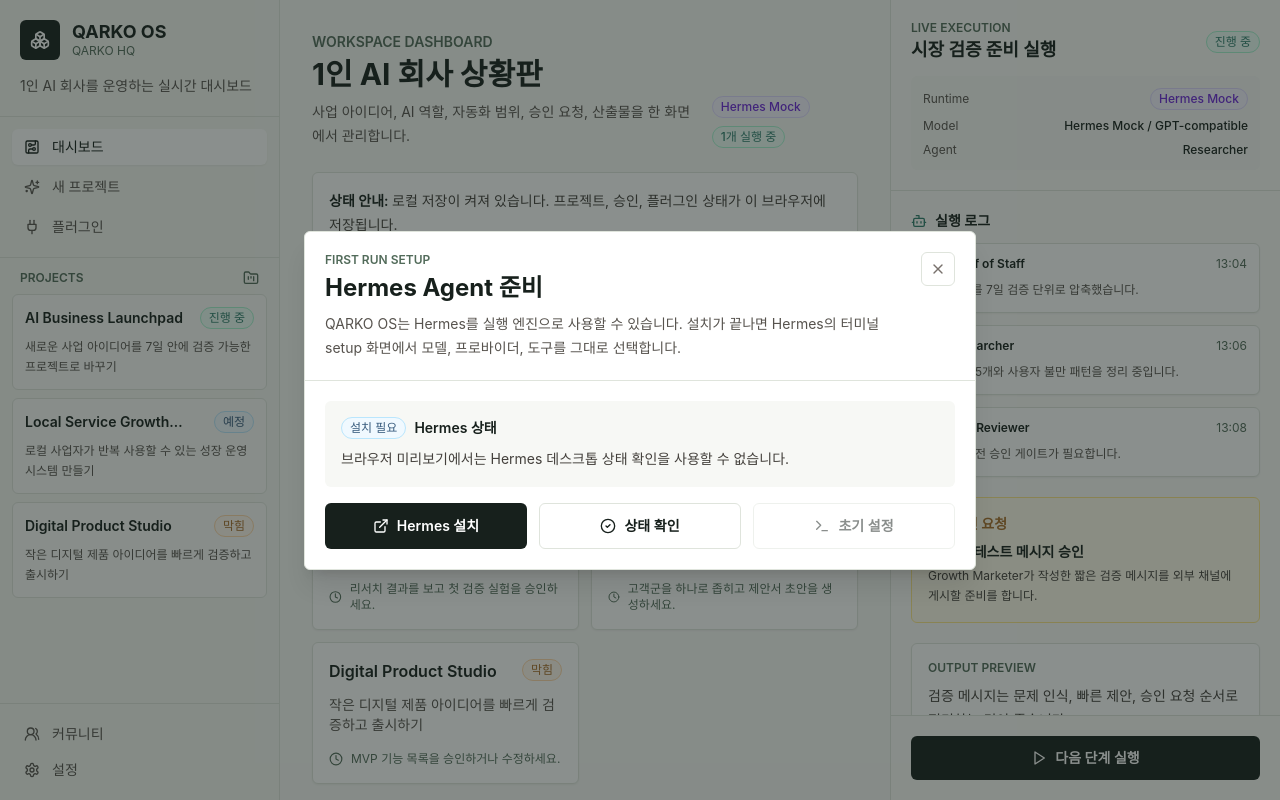
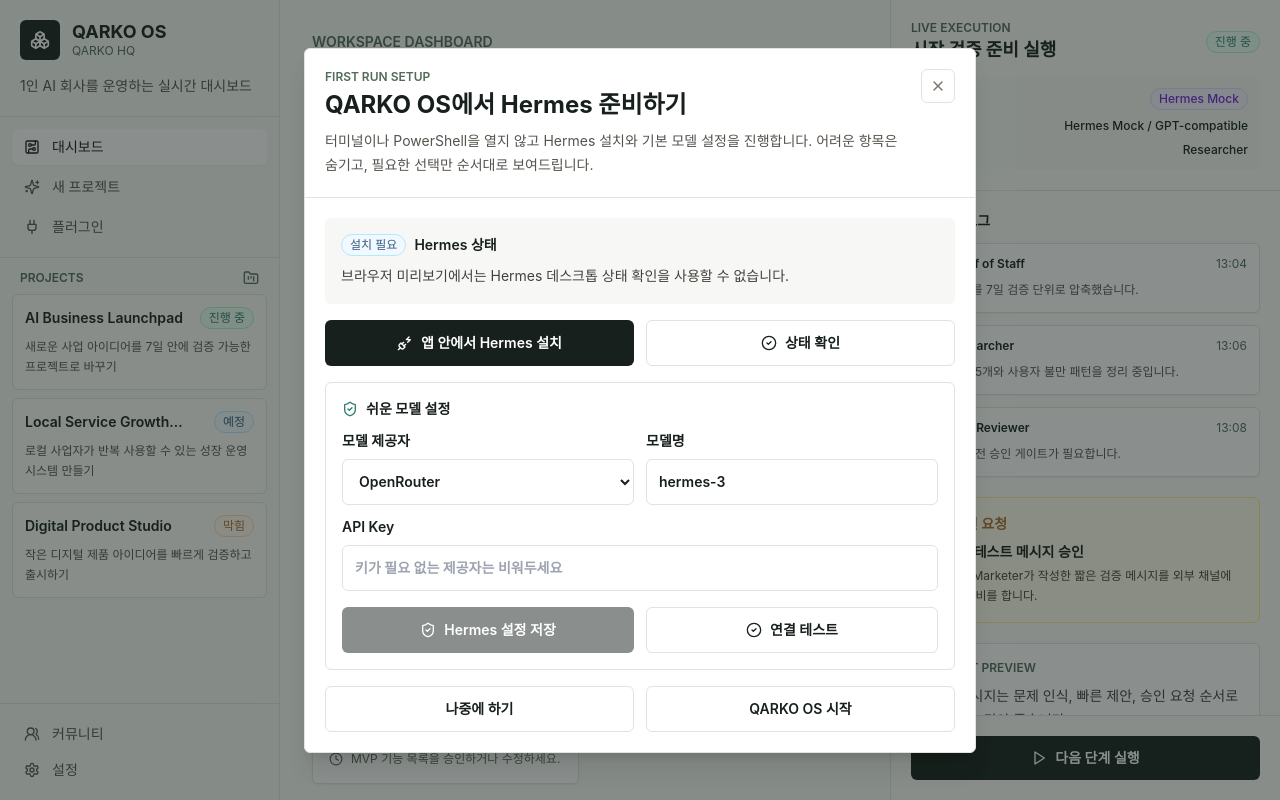
Before and after one commit to qarko/qarko-os, a React (Vite) app: page / in a window 1280 px wide. Built offline with nearby package versions, Linux system fonts and the light colour scheme; no server answers; the HTML template or start-up script is replaced by a standard one.

Commit message:
feat: move hermes setup into app ui

```diff
--- a/src/components/onboarding/HermesOnboarding.tsx
+++ b/src/components/onboarding/HermesOnboarding.tsx
@@ -1,4 +1,4 @@
-import { CheckCircle2, ExternalLink, Terminal, X } from "lucide-react";
+import { CheckCircle2, PlugZap, ShieldCheck, X } from "lucide-react";
 import { useEffect } from "react";
 import { useQarkoStore } from "../../store/useQarkoStore";
 import { StatusBadge } from "../ui/StatusBadge";
@@ -8,11 +8,17 @@
     checkHermesInstall,
     dismissHermesOnboarding,
     hermesExecutablePath,
+    hermesConnection,
     hermesInstallMessage,
     hermesInstallStatus,
+    hermesSetupOutput,
+    hermesSetupProvider,
     installHermesDesktop,
-    openHermesSetupTerminal,
+    saveHermesGuidedSetup,
     showHermesOnboarding,
+    testHermesRuntime,
+    updateHermesConnection,
+    updateHermesSetupProvider,
   } = useQarkoStore();
 
   useEffect(() => {
@@ -32,9 +38,9 @@
         <div className="flex items-start justify-between gap-4 border-b border-line p-5">
           <div>
             <p className="text-xs font-semibold uppercase tracking-normal text-moss">First run setup</p>
-            <h2 className="mt-1 text-2xl font-bold text-ink">Hermes Agent 준비</h2>
+            <h2 className="mt-1 text-2xl font-bold text-ink">QARKO OS에서 Hermes 준비하기</h2>
             <p className="mt-2 text-sm leading-6 text-stone-600">
-              QARKO OS는 Hermes를 실행 엔진으로 사용할 수 있습니다. 설치가 끝나면 Hermes의 터미널 setup 화면에서 모델, 프로바이더, 도구를 그대로 선택합니다.
+              터미널이나 PowerShell을 열지 않고 Hermes 설치와 기본 모델 설정을 진행합니다. 어려운 항목은 숨기고, 필요한 선택만 순서대로 보여드립니다.
             </p>
           </div>
           <button
@@ -59,14 +65,14 @@
             {hermesExecutablePath ? <p className="mt-2 break-all text-xs text-stone-500">{hermesExecutablePath}</p> : null}
           </div>
 
-          <div className="grid gap-3 sm:grid-cols-3">
+          <div className="grid gap-3 sm:grid-cols-2">
             <button
               onClick={installHermesDesktop}
               disabled={installing}
               className="inline-flex items-center justify-center gap-2 rounded-md bg-ink px-4 py-3 text-sm font-semibold text-white hover:bg-moss disabled:cursor-not-allowed disabled:opacity-60"
             >
-              <ExternalLink className="h-4 w-4" />
-              Hermes 설치
+              <PlugZap className="h-4 w-4" />
+              앱 안에서 Hermes 설치
             </button>
             <button
               onClick={checkHermesInstall}
@@ -75,13 +81,91 @@
               <CheckCircle2 className="h-4 w-4" />
               상태 확인
             </button>
+          </div>
+
+          <div className="rounded-md border border-line p-4">
+            <div className="mb-3 flex items-center gap-2">
+              <ShieldCheck className="h-4 w-4 text-signal" />
+              <h3 className="text-sm font-semibold text-ink">쉬운 모델 설정</h3>
+            </div>
+            <div className="grid gap-3 sm:grid-cols-2">
+              <label className="grid gap-2 text-sm font-semibold text-ink">
+                모델 제공자
+                <select
+                  value={hermesSetupProvider}
+                  onChange={(event) => updateHermesSetupProvider(event.target.value)}
+                  className="rounded-md border border-line bg-white px-3 py-3 text-sm text-ink outline-none focus:border-signal"
+                >
+                  <option value="openrouter">OpenRouter</option>
+                  <option value="openai">OpenAI</option>
+                  <option value="anthropic">Anthropic / Claude</option>
+                  <option value="nous">Nous Portal</option>
+                  <option value="custom">직접 입력</option>
+                </select>
+              </label>
+              <label className="grid gap-2 text-sm font-semibold text-ink">
+                모델명
+                <input
+                  value={hermesConnection.modelName}
+                  onChange={(event) => updateHermesConnection({ modelName: event.target.value })}
+                  placeholder="openrouter/anthropic/claude-sonnet-4"
+                  className="rounded-md border border-line bg-white px-3 py-3 text-sm text-ink outline-none focus:border-signal"
+                />
+              </label>
+              <label className="grid gap-2 text-sm font-semibold text-ink sm:col-span-2">
+                API Key
+                <input
+                  type="password"
+                  value={hermesConnection.apiKey}
+                  onChange={(event) => updateHermesConnection({ apiKey: event.target.value })}
+                  placeholder="키가 필요 없는 제공자는 비워두세요"
+                  className="rounded-md border border-line bg-white px-3 py-3 text-sm text-ink outline-none focus:border-signal"
+                />
+              </label>
+              {hermesSetupProvider === "custom" ? (
+                <label className="grid gap-2 text-sm font-semibold text-ink sm:col-span-2">
+                  API 주소
+                  <input
+                    value={hermesConnection.endpoint}
+                    onChange={(event) => updateHermesConnection({ endpoint: event.target.value })}
+                    placeholder="http://localhost:11434/v1"
+                    className="rounded-md border border-line bg-white px-3 py-3 text-sm text-ink outline-none focus:border-signal"
+                  />
+                </label>
+              ) : null}
+            </div>
+            <div className="mt-4 grid gap-3 sm:grid-cols-2">
+              <button
+                onClick={saveHermesGuidedSetup}
+                disabled={!installed}
+                className="inline-flex items-center justify-center gap-2 rounded-md bg-ink px-4 py-3 text-sm font-semibold text-white hover:bg-moss disabled:cursor-not-allowed disabled:opacity-50"
+              >
+                <ShieldCheck className="h-4 w-4" />
+                Hermes 설정 저장
+              </button>
+              <button
+                onClick={testHermesRuntime}
+                className="inline-flex items-center justify-center gap-2 rounded-md border border-line bg-white px-4 py-3 text-sm font-semibold text-ink hover:bg-panel"
+              >
+                <CheckCircle2 className="h-4 w-4" />
+                연결 테스트
+              </button>
+            </div>
+            {hermesSetupOutput ? <pre className="mt-3 max-h-28 overflow-auto rounded-md bg-panel p-3 text-xs leading-5 text-stone-600">{hermesSetupOutput}</pre> : null}
+          </div>
+
+          <div className="grid gap-3 sm:grid-cols-2">
             <button
-              onClick={openHermesSetupTerminal}
-              disabled={!installed}
-              className="inline-flex items-center justify-center gap-2 rounded-md border border-line bg-white px-4 py-3 text-sm font-semibold text-ink hover:bg-panel disabled:cursor-not-allowed disabled:opacity-50"
+              onClick={dismissHermesOnboarding}
+              className="inline-flex items-center justify-center gap-2 rounded-md border border-line bg-white px-4 py-3 text-sm font-semibold text-ink hover:bg-panel"
             >
-              <Terminal className="h-4 w-4" />
-              초기 설정
+              나중에 하기
+            </button>
+            <button
+              onClick={dismissHermesOnboarding}
+              className="inline-flex items-center justify-center gap-2 rounded-md border border-line bg-white px-4 py-3 text-sm font-semibold text-ink hover:bg-panel"
+            >
+              QARKO OS 시작
             </button>
           </div>
         </div>
--- a/src/components/settings/SettingsPanel.tsx
+++ b/src/components/settings/SettingsPanel.tsx
@@ -1,4 +1,4 @@
-import { CheckCircle2, CloudDownload, CloudUpload, KeyRound, PlugZap, RotateCcw, Save, Server, Terminal } from "lucide-react";
+import { CheckCircle2, CloudDownload, CloudUpload, KeyRound, PlugZap, RotateCcw, Save, Server, ShieldCheck } from "lucide-react";
 import { useQarkoStore } from "../../store/useQarkoStore";
 import { SectionHeader } from "../ui/SectionHeader";
 import { StatusBadge } from "../ui/StatusBadge";
@@ -12,13 +12,14 @@
     hermesInstallMessage,
     hermesInstallStatus,
     hermesMessage,
+    hermesSetupOutput,
+    hermesSetupProvider,
     hermesStatus,
     checkHermesInstall,
     installHermesDesktop,
     loadFromCloud,
-    openHermesCliTerminal,
-    openHermesSetupTerminal,
     resetWorkspace,
+    saveHermesGuidedSetup,
     saveToCloud,
     setSyncEndpoint,
     testHermesRuntime,
@@ -26,6 +27,7 @@
     syncError,
     syncStatus,
     updateHermesConnection,
+    updateHermesSetupProvider,
   } = useQarkoStore();
   const isSyncing = syncStatus === "syncing";
   const isTestingHermes = hermesStatus === "testing";
@@ -139,9 +141,9 @@
       </section>
 
       <section className="mt-5 rounded-md border border-line bg-white p-5 shadow-sm">
-        <SectionHeader title="Hermes 설치와 초기 설정" eyebrow="Desktop setup" />
+        <SectionHeader title="Hermes 설치와 쉬운 설정" eyebrow="Desktop setup" />
         <div className="mb-4 flex flex-wrap items-center gap-2">
-          <Terminal className="h-4 w-4 text-signal" />
+          <ShieldCheck className="h-4 w-4 text-signal" />
           <StatusBadge
             tone={hermesInstalled ? "completed" : hermesInstallStatus === "error" ? "failed" : hermesInstallStatus === "installing" ? "running" : "planned"}
             label={hermesInstalled ? "설치됨" : hermesInstallStatus === "installing" ? "설치 중" : hermesInstallStatus === "error" ? "오류" : "확인 필요"}
@@ -162,25 +164,55 @@
             className="inline-flex items-center gap-2 rounded-md bg-ink px-4 py-3 text-sm font-semibold text-white hover:bg-moss"
           >
             <PlugZap className="h-4 w-4" />
-            Hermes 자동 설치
-          </button>
-          <button
-            onClick={openHermesSetupTerminal}
-            disabled={!hermesInstalled}
-            className="inline-flex items-center gap-2 rounded-md border border-line bg-white px-4 py-3 text-sm font-semibold text-ink hover:bg-panel disabled:cursor-not-allowed disabled:opacity-50"
-          >
-            <Terminal className="h-4 w-4" />
-            초기 설정 열기
-          </button>
-          <button
-            onClick={openHermesCliTerminal}
-            disabled={!hermesInstalled}
-            className="inline-flex items-center gap-2 rounded-md border border-line bg-white px-4 py-3 text-sm font-semibold text-ink hover:bg-panel disabled:cursor-not-allowed disabled:opacity-50"
-          >
-            <Terminal className="h-4 w-4" />
-            Hermes 실행
+            앱 안에서 Hermes 설치
           </button>
         </div>
+        <div className="mt-4 grid gap-3 lg:grid-cols-[180px_1fr_1fr]">
+          <label className="grid gap-2 text-sm font-semibold text-ink">
+            제공자
+            <select
+              value={hermesSetupProvider}
+              onChange={(event) => updateHermesSetupProvider(event.target.value)}
+              className="rounded-md border border-line bg-white px-3 py-3 text-sm text-ink outline-none focus:border-signal"
+            >
+              <option value="openrouter">OpenRouter</option>
+              <option value="openai">OpenAI</option>
+              <option value="anthropic">Anthropic / Claude</option>
+              <option value="nous">Nous Portal</option>
+              <option value="custom">직접 입력</option>
+            </select>
+          </label>
+          <label className="grid gap-2 text-sm font-semibold text-ink">
+            모델명
+            <input
+              value={hermesConnection.modelName}
+              onChange={(event) => updateHermesConnection({ modelName: event.target.value })}
+              placeholder="openrouter/anthropic/claude-sonnet-4"
+              className="rounded-md border border-line bg-white px-3 py-3 text-sm text-ink outline-none focus:border-signal"
+            />
+          </label>
+          <label className="grid gap-2 text-sm font-semibold text-ink">
+            API Key
+            <input
+              type="password"
+              value={hermesConnection.apiKey}
+              onChange={(event) => updateHermesConnection({ apiKey: event.target.value })}
+              placeholder="필요한 경우 입력"
+              className="rounded-md border border-line bg-white px-3 py-3 text-sm text-ink outline-none focus:border-signal"
+            />
+          </label>
+        </div>
+        <div className="mt-4 flex flex-wrap gap-2">
+          <button
+            onClick={saveHermesGuidedSetup}
+            disabled={!hermesInstalled}
+            className="inline-flex items-center gap-2 rounded-md bg-ink px-4 py-3 text-sm font-semibold text-white hover:bg-moss disabled:cursor-not-allowed disabled:opacity-50"
+          >
+            <ShieldCheck className="h-4 w-4" />
+            Hermes 설정 저장
+          </button>
+        </div>
+        {hermesSetupOutput ? <pre className="mt-3 max-h-32 overflow-auto rounded-md bg-panel p-3 text-xs leading-5 text-stone-600">{hermesSetupOutput}</pre> : null}
       </section>
 
       <section className="mt-5 rounded-md border border-line bg-white p-5 shadow-sm">
--- a/src/store/useQarkoStore.ts
+++ b/src/store/useQarkoStore.ts
@@ -1,9 +1,8 @@
 import { create } from "zustand";
 import { createJSONStorage, persist } from "zustand/middleware";
 import {
+  configureHermesGuidedSetup,
   getHermesDesktopStatus,
-  openHermesCli,
-  openHermesSetup,
   startHermesInstall,
 } from "../adapters/hermesDesktop";
 import { testHermesConnection } from "../adapters/hermesRuntime";
@@ -55,6 +54,8 @@
   hermesInstallStatus: HermesInstallStatus;
   hermesExecutablePath?: string;
   hermesInstallMessage: string;
+  hermesSetupProvider: string;
+  hermesSetupOutput: string;
   showHermesOnboarding: boolean;
   selectProject: (projectId: string) => void;
   setView: (view: AppView) => void;
@@ -71,8 +72,8 @@
   testHermesRuntime: () => Promise<void>;
   checkHermesInstall: () => Promise<void>;
   installHermesDesktop: () => Promise<void>;
-  openHermesSetupTerminal: () => Promise<void>;
-  openHermesCliTerminal: () => Promise<void>;
+  updateHermesSetupProvider: (provider: string) => void;
+  saveHermesGuidedSetup: () => Promise<void>;
   dismissHermesOnboarding: () => void;
 }
 
@@ -259,6 +260,8 @@
       hermesAvailableModels: [],
       hermesInstallStatus: "unknown",
       hermesInstallMessage: "Hermes 설치 상태를 확인하지 않았습니다.",
+      hermesSetupProvider: "openrouter",
+      hermesSetupOutput: "",
       showHermesOnboarding: true,
       selectProject: (projectId) => set({ selectedProjectId: projectId, view: "project" }),
       setView: (view) => set({ view }),
@@ -411,15 +414,15 @@
       installHermesDesktop: async () => {
         set({
           hermesInstallStatus: "installing",
-          hermesInstallMessage: "Hermes 설치 터미널을 여는 중입니다.",
+          hermesInstallMessage: "QARKO OS 안에서 Hermes를 설치하는 중입니다. 몇 분 정도 걸릴 수 있습니다.",
           actionNotice: "Hermes 공식 Windows installer를 실행합니다.",
         });
         try {
           const message = await startHermesInstall();
           set({
-            hermesInstallStatus: "installing",
-            hermesInstallMessage: `${message} 설치가 끝나면 상태 확인을 눌러주세요.`,
-            actionNotice: "Hermes 설치 터미널을 열었습니다. 설치 완료 후 초기 설정을 진행하세요.",
+            hermesInstallStatus: "installed",
+            hermesInstallMessage: message,
+            actionNotice: "Hermes 설치가 완료되었습니다. 이제 QARKO OS 안에서 모델 설정을 진행하세요.",
           });
         } catch (error) {
           set({
@@ -429,32 +432,38 @@
           });
         }
       },
-      openHermesSetupTerminal: async () => {
+      updateHermesSetupProvider: (provider) =>
+        set({
+          hermesSetupProvider: provider,
+          hermesSetupOutput: "",
+          actionNotice: "Hermes 모델 제공자를 선택했습니다.",
+        }),
+      saveHermesGuidedSetup: async () => {
+        const state = get();
+        set({
+          hermesInstallMessage: "Hermes 설정을 저장하는 중입니다.",
+          hermesSetupOutput: "",
+          actionNotice: "Hermes 모델 설정을 앱 안에서 저장하고 있습니다.",
+        });
         try {
-          const message = await openHermesSetup();
+          const result = await configureHermesGuidedSetup({
+            provider: state.hermesSetupProvider,
+            modelName: state.hermesConnection.modelName,
+            apiKey: state.hermesConnection.apiKey,
+            endpoint: state.hermesConnection.endpoint,
+          });
           set({
-            showHermesOnboarding: false,
-            hermesInstallMessage: message,
-            actionNotice: "Hermes setup 터미널에서 모델과 도구를 선택하세요.",
+            hermesInstallMessage: result.message,
+            hermesSetupOutput: result.output,
+            showHermesOnboarding: !result.ok,
+            actionNotice: result.ok
+              ? "Hermes 기본 설정을 저장했습니다. 연결 테스트를 눌러 확인하세요."
+              : "Hermes 설정 저장에 실패했습니다. 메시지를 확인하세요.",
           });
         } catch (error) {
           set({
             hermesInstallStatus: "error",
-            hermesInstallMessage: error instanceof Error ? error.message : "Hermes setup을 열지 못했습니다.",
-          });
-        }
-      },
-      openHermesCliTerminal: async () => {
-        try {
-          const message = await openHermesCli();
-          set({
-            hermesInstallMessage: message,
-            actionNotice: "Hermes CLI 터미널을 열었습니다.",
-          });
-        } catch (error) {
-          set({
-            hermesInstallStatus: "error",
-            hermesInstallMessage: error instanceof Error ? error.message : "Hermes CLI를 열지 못했습니다.",
+            hermesInstallMessage: error instanceof Error ? error.message : "Hermes 설정 저장에 실패했습니다.",
           });
         }
       },
@@ -530,6 +539,8 @@
         hermesInstallStatus: state.hermesInstallStatus,
         hermesExecutablePath: state.hermesExecutablePath,
         hermesInstallMessage: state.hermesInstallMessage,
+        hermesSetupProvider: state.hermesSetupProvider,
+        hermesSetupOutput: state.hermesSetupOutput,
         showHermesOnboarding: state.showHermesOnboarding,
       }),
     }
```
Also changed, not shown: src/adapters/hermesDesktop.ts (+16 -10 lines), 2 other files (tests, documents, lock files or other folders).
